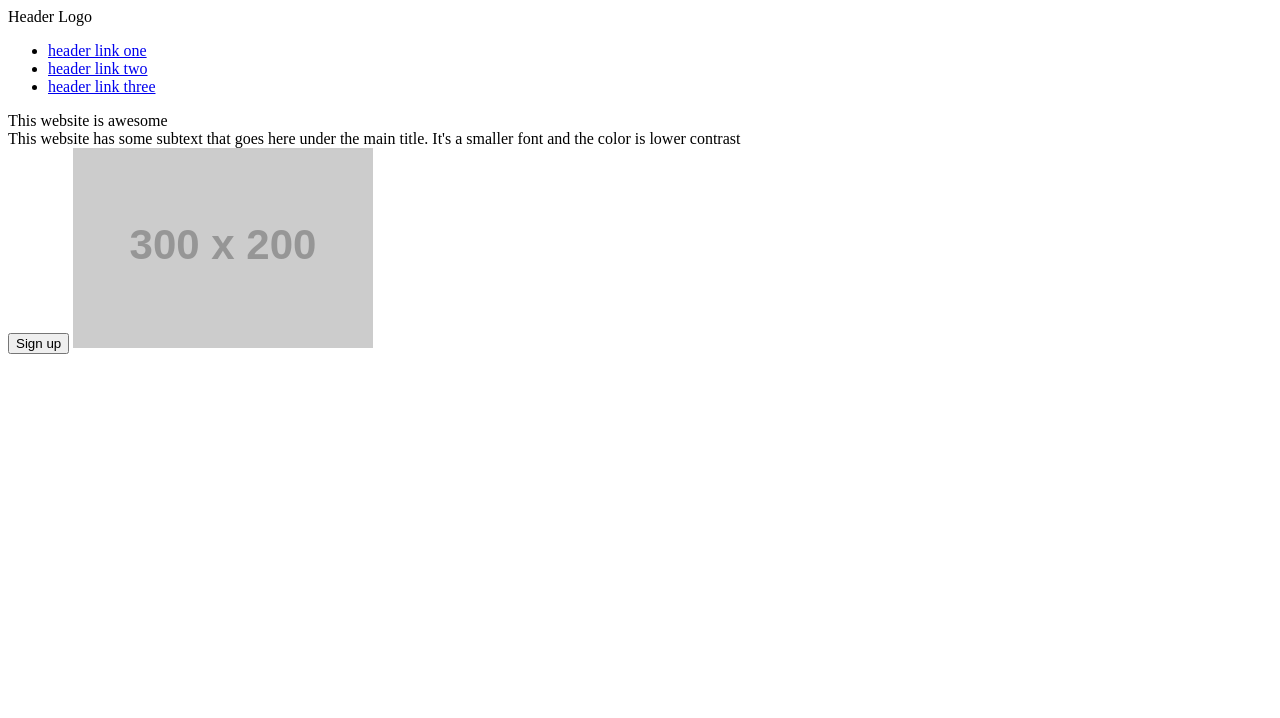
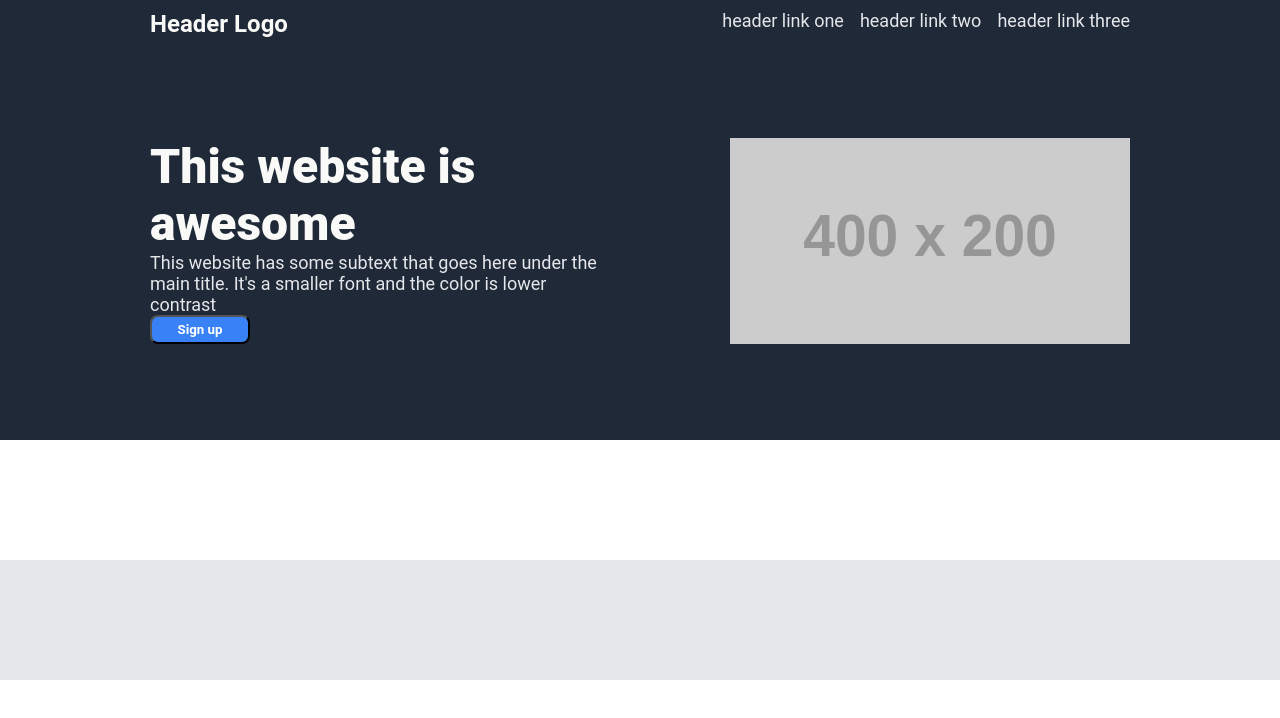
Before and after one commit to AbdulazizGH7/odin-landing-page, a plain HTML site: page index.html in a window 1280 px wide. Drawn offline with Linux system fonts and the light colour scheme; placeholder pictures from the web are drawn by us.

Commit message:
Add styles to the header

```diff
--- a/index.html
+++ b/index.html
@@ -4,19 +4,38 @@
     <meta charset="UTF-8">
     <meta name="viewport" content="width=device-width, initial-scale=1.0">
     <title>Landing Page</title>
+    <link rel="stylesheet" href="style.css">
 </head>
 <body>
     <div class="header">
+        <div class="top">
             <div class="logo">Header Logo</div>
             <ul>
                 <li><a href="#">header link one</a></li>
                 <li><a href="#">header link two</a></li>
                 <li><a href="#">header link three</a></li>
             </ul>
+        </div>
+        <div class="bottom">
+            <div class="hero">
                 <div class="hero-main">This website is awesome</div>
                 <div class="hero-sub">This website has some subtext that goes here under the main title. It's a smaller font and the color is lower contrast</div>
                 <button class="button">Sign up</button>
-        <img src="https://dummyimage.com/300x200/bdb0bd/fff" alt="this is a placeholder for an image">
+            </div>
+            <img src="https://dummyimage.com/400x200/bdb0bd/fff" alt="this is a placeholder for an image">
+        </div>
+    </div>
+
+    <div class="info">
+
+    </div>
+
+    <div class="quote">
+
+    </div>
+
+    <div class="footer">
+
     </div>
 
 </body>
--- /dev/null
+++ b/style.css
@@ -0,0 +1,122 @@
+*{
+    font-family: "roboto", sans-serif;
+    padding: 0;
+    margin: 0;
+}
+
+body{
+    display: flex;
+    flex-direction: column;
+    min-height: 100vh;
+}
+
+.header{
+    background: #1F2937;
+    flex: 0.8;
+    display: flex;
+    flex-direction: column;
+    padding-top: 10px;
+    padding-left: 150px;
+    padding-right: 150px;
+    gap: 100px;
+}
+
+.logo{
+    font-size: 24px;
+    font-weight: 600;
+}
+
+.hero-main{
+    font-size: 48px;
+    font-weight: 900;
+    max-width: 350px;
+}
+
+.logo, .hero-main{
+    color: #F9FAF8;
+}
+
+.hero-sub, a{
+    font-size: 18px;
+    color: #E5E7EB;
+}
+
+.button{
+    background-color: #3882F6;
+    color: white;
+    width: 100px;
+    padding: 5px;
+    align-self: self-start;
+    text-align: center;
+    font-weight: bold;
+    border-radius: 8px;
+}
+
+.header .top{
+    display: flex;
+    justify-content: space-between;
+
+}
+
+ul{
+    display: flex;
+    margin: 0;
+    padding: 0;
+    list-style: none;
+    gap: 16px;
+
+}
+
+a{
+    text-decoration: none;
+}
+
+.header .bottom{
+    display: flex;
+    justify-content: space-between;
+    gap: 10px;
+}
+
+.hero{
+    display: flex;
+    flex-direction: column;
+}
+
+.header .hero-sub{
+    max-width: 450px;
+}
+
+
+
+
+
+
+
+
+
+
+
+
+
+
+
+
+
+
+
+
+
+
+
+.info{
+    flex: 1;
+}
+
+.quote{
+    background-color: #E5E7EB;
+    flex: 1;
+}
+
+.footer{
+    flex: 1;
+}
```
Lines whose indentation alone changed are shown as unchanged.
